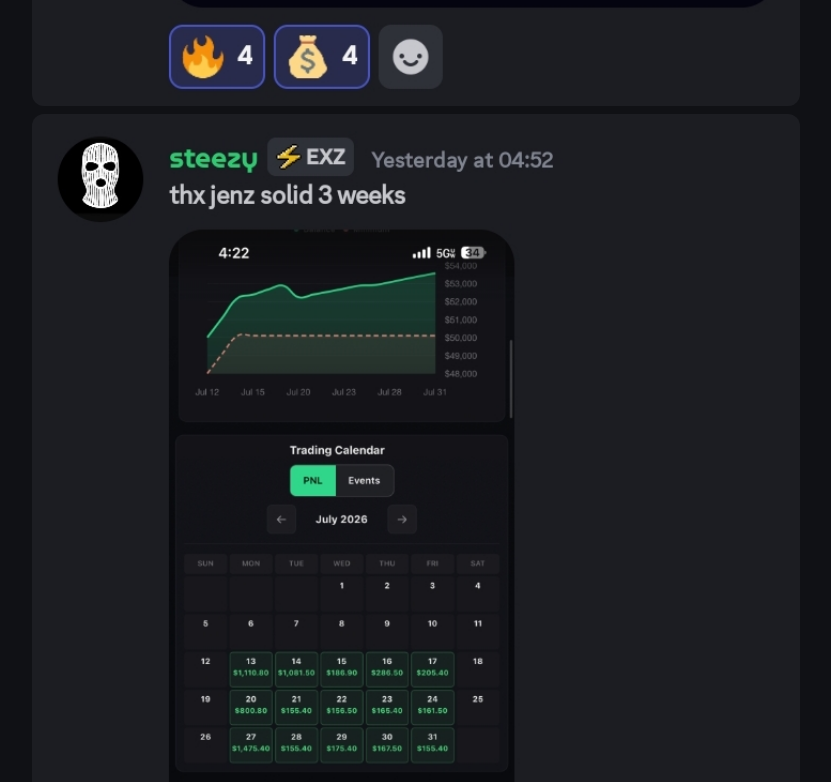
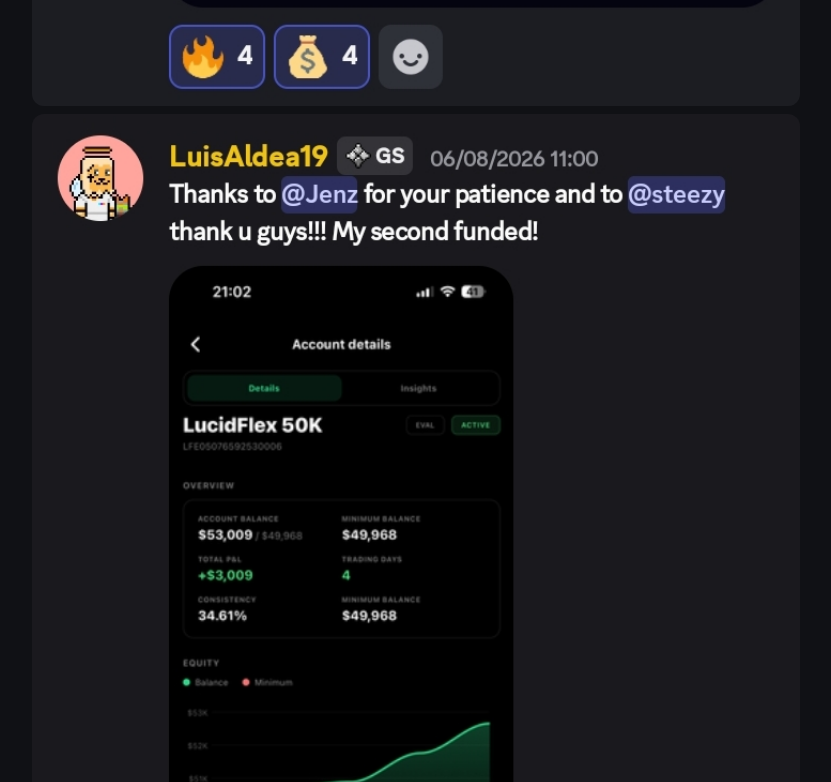
Before and after one commit to w1mayankz/Executionz, a React (Create React App) app: page / in a window 1280 px wide. Shown: the part 5858-6640 px from the top of the page, without its empty margins (224-1055 px from the left). Built offline with nearby package versions, Linux system fonts and the light colour scheme.

Commit message:
Update App.js

```diff
--- a/src/App.js
+++ b/src/App.js
@@ -552,6 +552,11 @@ export default function App() {
                   />
                   <img
                     src="/icywin.jpg"
+                    alt="testimonial image"
+                    className="w-full h-auto rounded-xl object-cover"
+                  />
+                  <img
+                    src="/luisfunded.jpg"
                     alt="testimonial image"
                     className="w-full h-auto rounded-xl object-cover"
                   />
```
